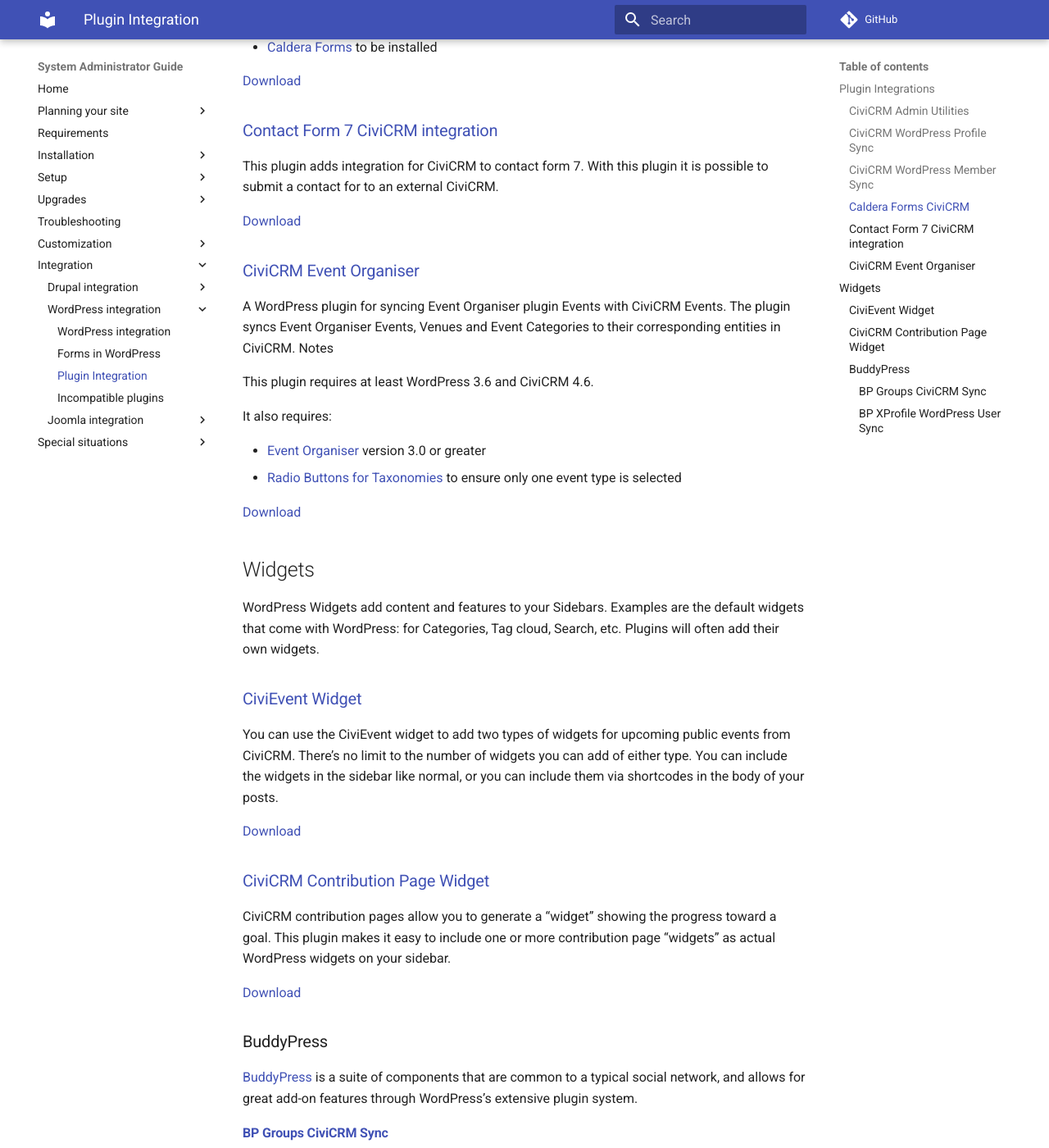
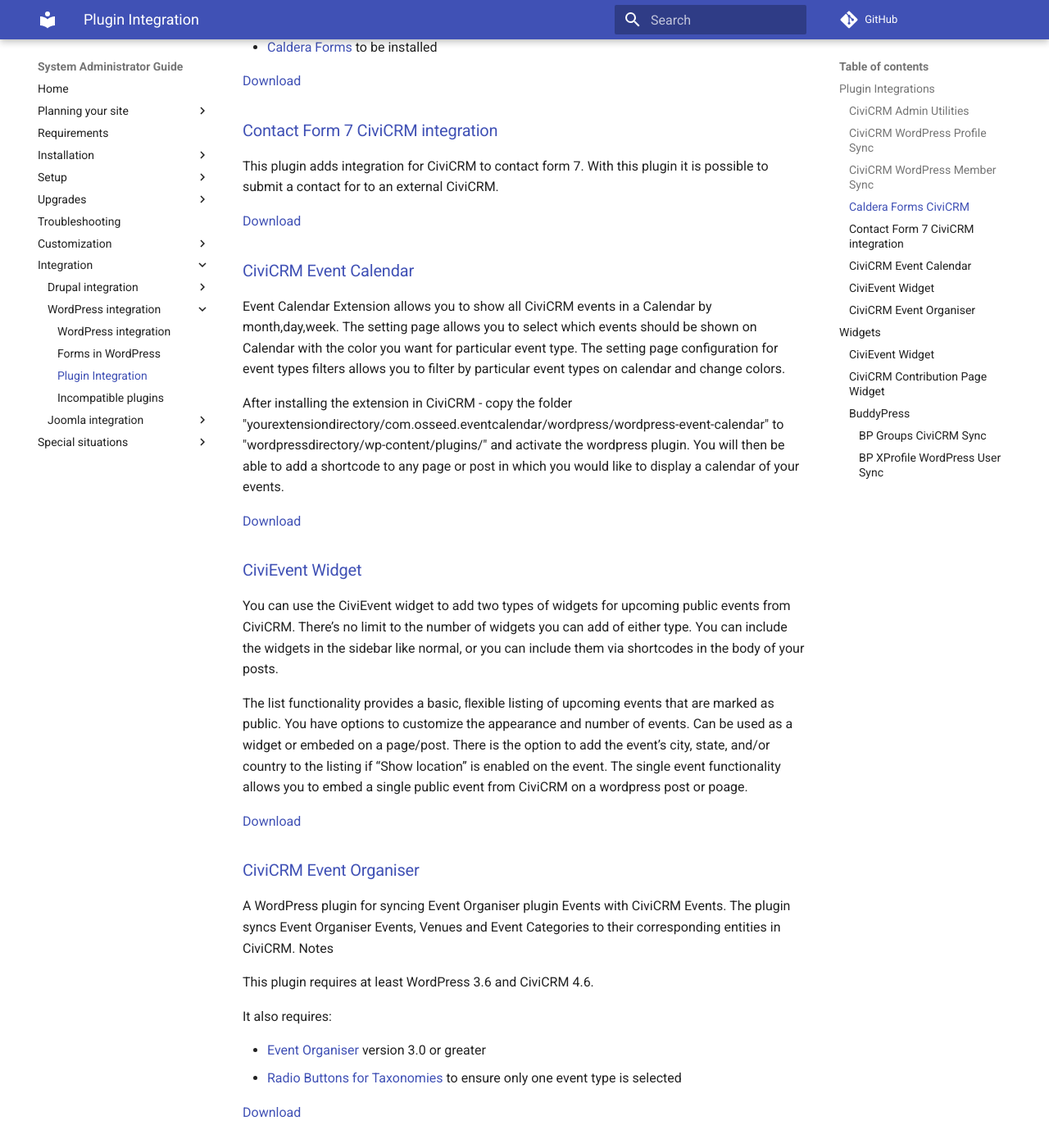
Before and after one commit to civicrm/civicrm-sysadmin-guide, an MkDocs documentation site: the page built from docs/integration/wordpress/plugins.md, in a window 1280 px wide and 1400 px high, scrolled down 1685 px. Shown: the whole window at 82% size. Built offline with MkDocs 1.6.1 and Material for MkDocs 9.7.7, drawn with Linux system fonts in a browser that asks for light colours; comment, search, counter and statistics services are not loaded; old or Windows-style settings are respelled for this version of MkDocs.

Commit message:
Added osseed.eventcalendar and CiviEvent Widget (#138)
Added OSSeed Event Calendar - as this is a Wordpress plugin. Linked to Github as the CiviCRM extension page wrongly separates wordpress and drupal - when they are both the same civicrm extension.

Added CiviEvent Widget - Its a wordpress plugin for CiviCRM

```diff
--- a/docs/integration/wordpress/plugins.md
+++ b/docs/integration/wordpress/plugins.md
@@ -57,6 +57,22 @@ This plugin adds integration for CiviCRM to contact form 7. With this plugin it
 
 [Download](https://wordpress.org/plugins/contact-form-7-civicrm-integration/)
 
+### [CiviCRM Event Calendar](https://github.com/osseed/com.osseed.eventcalendar/)
+
+Event Calendar Extension allows you to show all CiviCRM events in a Calendar by month,day,week. The setting page allows you to select which events should be shown on Calendar with the color you want for particular event type. The setting page configuration for event types filters allows you to filter by particular event types on calendar and change colors.
+
+After installing the extension in CiviCRM - copy the folder "yourextensiondirectory/com.osseed.eventcalendar/wordpress/wordpress-event-calendar" to "wordpressdirectory/wp-content/plugins/" and activate the wordpress plugin.  You will then be able to add a shortcode to any page or post in which you would like to display a calendar of your events.
+
+[Download](https://github.com/osseed/com.osseed.eventcalendar/releases)
+
+### [CiviEvent Widget](https://aghstrategies.com/civievent-widget)
+
+You can use the CiviEvent widget to add two types of widgets for upcoming public events from CiviCRM. There’s no limit to the number of widgets you can add of either type. You can include the widgets in the sidebar like normal, or you can include them via shortcodes in the body of your posts.
+
+The list functionality provides a basic, ﬂexible listing of upcoming events that are marked as public. You have options to customize the appearance and number of events. Can be used as a widget or embeded on a page/post.  There is the option to add the event’s city, state, and/or country to the listing if “Show location” is enabled on the event. The single event functionality allows you to embed a single public event from CiviCRM on a wordpress post or poage.
+
+[Download](https://wordpress.org/plugins/civievent-widget/)
+
 ### [CiviCRM Event Organiser](https://github.com/christianwach/civicrm-event-organiser)
 
 A WordPress plugin for syncing Event Organiser plugin Events with CiviCRM Events. The plugin syncs Event Organiser Events, Venues and Event Categories to their corresponding entities in CiviCRM.
```
